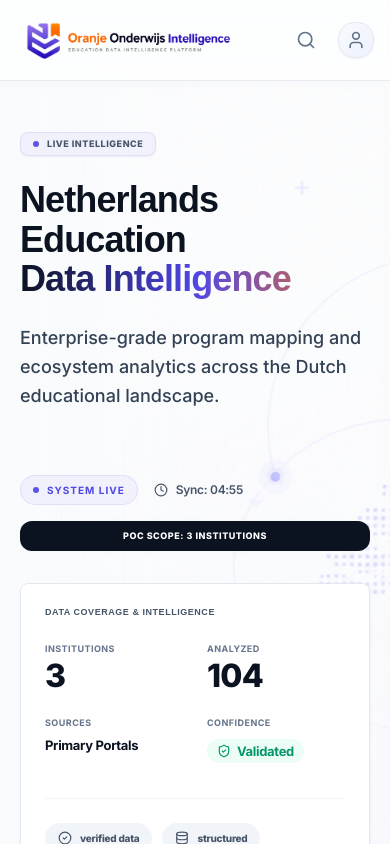
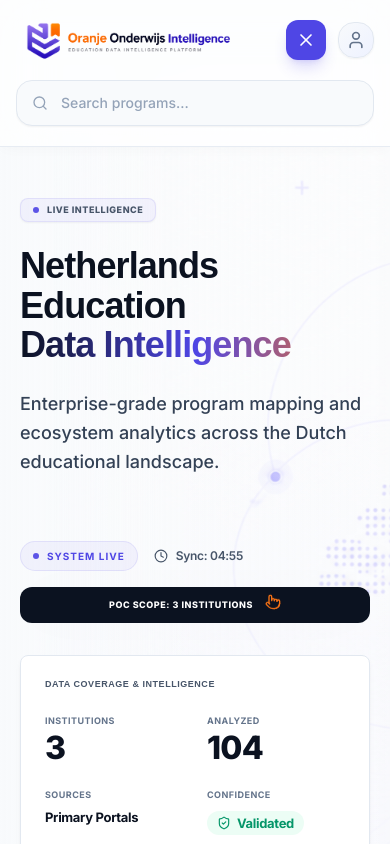
Before and after one commit to Firmanstmik/oranje-onderwijs-intelligence, a Next.js app: page /dashboard in a window 390 px wide. Both pictures are taken after a click on the button 306 px from the left and 40 px from the top of the page. Shown: the top 844 px of the page. Built offline with nearby package versions, Linux system fonts and the light colour scheme.

Commit message:
feat: upgrade mobile search, insights visualization, and interactive POC badge

```diff
--- a/app/components/DataQuality.tsx
+++ b/app/components/DataQuality.tsx
@@ -1,7 +1,7 @@
 'use client';
 
 import React, { useEffect, useState } from 'react';
-import { CheckCircle2, ShieldCheck, Database, Layers, Zap, Clock } from 'lucide-react';
+import { CheckCircle2, ShieldCheck, Database, Layers, Zap, Clock, Pointer } from 'lucide-react';
 
 interface DataQualityProps {
   totalSchools: number;
@@ -10,6 +10,7 @@ interface DataQualityProps {
 
 const DataQuality = ({ totalSchools, totalPrograms }: DataQualityProps) => {
   const [lastUpdated, setLastUpdated] = useState<string | null>(null);
+  const [showTooltip, setShowTooltip] = useState(false);
 
   useEffect(() => {
     const time = new Date().toLocaleTimeString('en-GB', {
@@ -41,11 +42,26 @@ const DataQuality = ({ totalSchools, totalPrograms }: DataQualityProps) => {
         </div>
 
         <div className="group relative w-full sm:w-auto">
-          <div className="px-4 py-2 bg-[#0B1220] text-white rounded-xl label-premium !text-white cursor-help shadow-premium transition-transform hover:-translate-y-0.5 text-center sm:text-left text-[11px] md:text-[12px]">
+          <button
+            type="button"
+            onClick={() => setShowTooltip(!showTooltip)}
+            className="w-full sm:w-auto px-5 py-2.5 bg-[#0B1220] text-white rounded-xl label-premium !text-white cursor-pointer shadow-premium transition-all hover:-translate-y-0.5 active:scale-95 flex items-center justify-center gap-3 relative"
+          >
             POC Scope: {totalSchools} Institutions
-          </div>
-          <div className="absolute bottom-full right-0 mb-3 w-64 md:w-72 p-4 bg-[#0B1220] text-[#475569] text-[10px] md:text-[11px] font-medium leading-relaxed rounded-2xl opacity-0 invisible group-hover:opacity-100 group-hover:visible transition-all duration-300 z-50 shadow-2xl border border-white/10 hidden sm:block">
-            System architecture is engineered for full nationwide expansion to 100+ schools.
+            <Pointer className="w-4 h-4 text-[#F97316] animate-bounce" />
+          </button>
+
+          <div className={`absolute bottom-full right-0 mb-3 w-full sm:w-72 p-4 bg-[#0B1220] text-[#94A3B8] text-[11px] font-medium leading-relaxed rounded-2xl transition-all duration-300 z-50 shadow-2xl border border-white/10 ${showTooltip ? 'opacity-100 visible translate-y-0' : 'opacity-0 invisible translate-y-2 sm:group-hover:opacity-100 sm:group-hover:visible sm:group-hover:translate-y-0'}`}>
+            <div className="flex items-start gap-3">
+              <div className="w-1.5 h-1.5 rounded-full bg-[#F97316] mt-1.5 flex-shrink-0" />
+              <p>System architecture is engineered for full nationwide expansion to 100+ schools.</p>
+            </div>
+            <button
+              onClick={(e) => { e.stopPropagation(); setShowTooltip(false); }}
+              className="mt-3 text-[9px] font-black uppercase tracking-widest text-[#F97316] hover:text-white transition-colors sm:hidden"
+            >
+              Close Info
+            </button>
           </div>
         </div>
       </div>
--- a/app/components/Navbar.tsx
+++ b/app/components/Navbar.tsx
@@ -1,5 +1,6 @@
+import React, { useState } from 'react';
 import Image from 'next/image';
-import { Search, User, Bell } from 'lucide-react';
+import { Search, User, Bell, X } from 'lucide-react';
 
 interface NavbarProps {
   searchQuery?: string;
@@ -7,10 +8,13 @@ interface NavbarProps {
 }
 
 const Navbar = ({ searchQuery = '', onSearchChange }: NavbarProps) => {
+  const [isSearchExpanded, setIsSearchExpanded] = useState(false);
+
   const handleKeyDown = (e: React.KeyboardEvent<HTMLInputElement>) => {
     if (e.key === 'Enter' || e.key === 'Escape') {
       if (e.key === 'Escape') {
         onSearchChange?.('');
+        setIsSearchExpanded(false);
       }
       // Scroll to catalog section
       const catalog = document.getElementById('program-catalog');
@@ -46,6 +50,7 @@ const Navbar = ({ searchQuery = '', onSearchChange }: NavbarProps) => {
             </div>
           </div>
 
+          {/* Desktop Search */}
           <div className="flex-1 max-w-2xl mx-8 hidden sm:block">
             <div className="relative group">
               <div className="absolute inset-y-0 left-0 pl-4 flex items-center pointer-events-none">
@@ -74,10 +79,11 @@ const Navbar = ({ searchQuery = '', onSearchChange }: NavbarProps) => {
           <div className="flex items-center gap-3 md:gap-5">
             <button
               type="button"
-              className="p-2.5 text-[#64748B] hover:text-[#4F46E5] hover:bg-[#F1F5F9] rounded-xl transition-all sm:hidden"
-              aria-label="Search"
+              onClick={() => setIsSearchExpanded(!isSearchExpanded)}
+              className={`p-2.5 transition-all sm:hidden rounded-xl ${isSearchExpanded ? 'bg-[#4F46E5] text-white shadow-lg shadow-[#4F46E5]/20' : 'text-[#64748B] hover:text-[#4F46E5] hover:bg-[#F1F5F9]'}`}
+              aria-label="Toggle Search"
             >
-              <Search className="h-5 w-5" />
+              {isSearchExpanded ? <X className="h-5 w-5" /> : <Search className="h-5 w-5" />}
             </button>
 
             <button
@@ -95,6 +101,33 @@ const Navbar = ({ searchQuery = '', onSearchChange }: NavbarProps) => {
             </div>
           </div>
         </div>
+
+        {/* Mobile Search Bar - Expandable */}
+        <div className={`sm:hidden overflow-hidden transition-all duration-300 ease-in-out ${isSearchExpanded ? 'max-h-20 opacity-100 pb-5' : 'max-h-0 opacity-0'}`}>
+          <div className="relative">
+            <div className="absolute inset-y-0 left-0 pl-4 flex items-center pointer-events-none">
+              <Search className="h-4 w-4 text-[#94A3B8]" />
+            </div>
+            <input
+              type="text"
+              autoFocus={isSearchExpanded}
+              value={searchQuery}
+              onChange={(e) => onSearchChange?.(e.target.value)}
+              onKeyDown={handleKeyDown}
+              className="block w-full pl-11 pr-12 py-3 border border-[#E2E8F0] rounded-2xl bg-[#F8FAFC] placeholder-[#94A3B8] focus:outline-none focus:ring-4 focus:ring-[#4F46E5]/5 focus:border-[#4F46E5] focus:bg-white transition-all text-sm font-medium shadow-sm"
+              placeholder="Search programs..."
+            />
+            {searchQuery && (
+              <button
+                type="button"
+                onClick={handleClear}
+                className="absolute inset-y-0 right-0 pr-4 flex items-center text-[#94A3B8]"
+              >
+                <X className="h-4 w-4" />
+              </button>
+            )}
+          </div>
+        </div>
       </div>
     </nav>
   );
```
